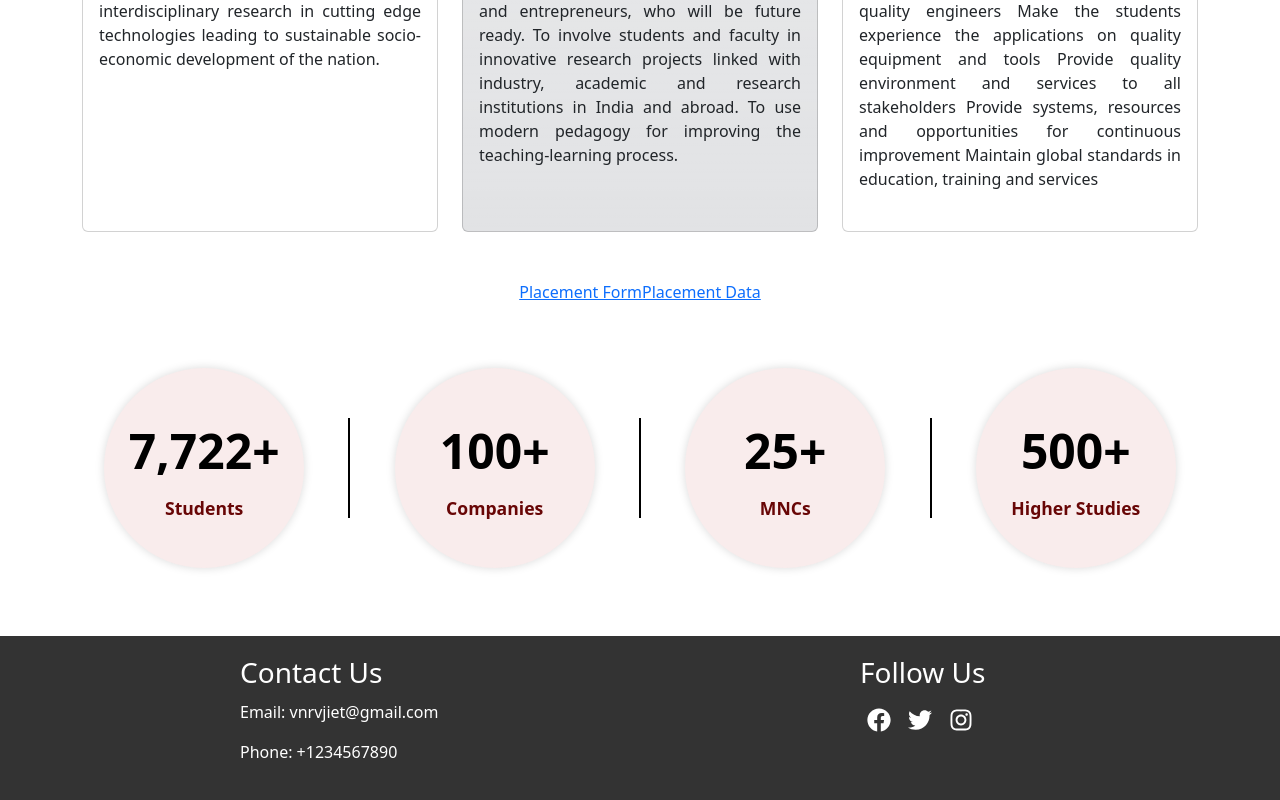
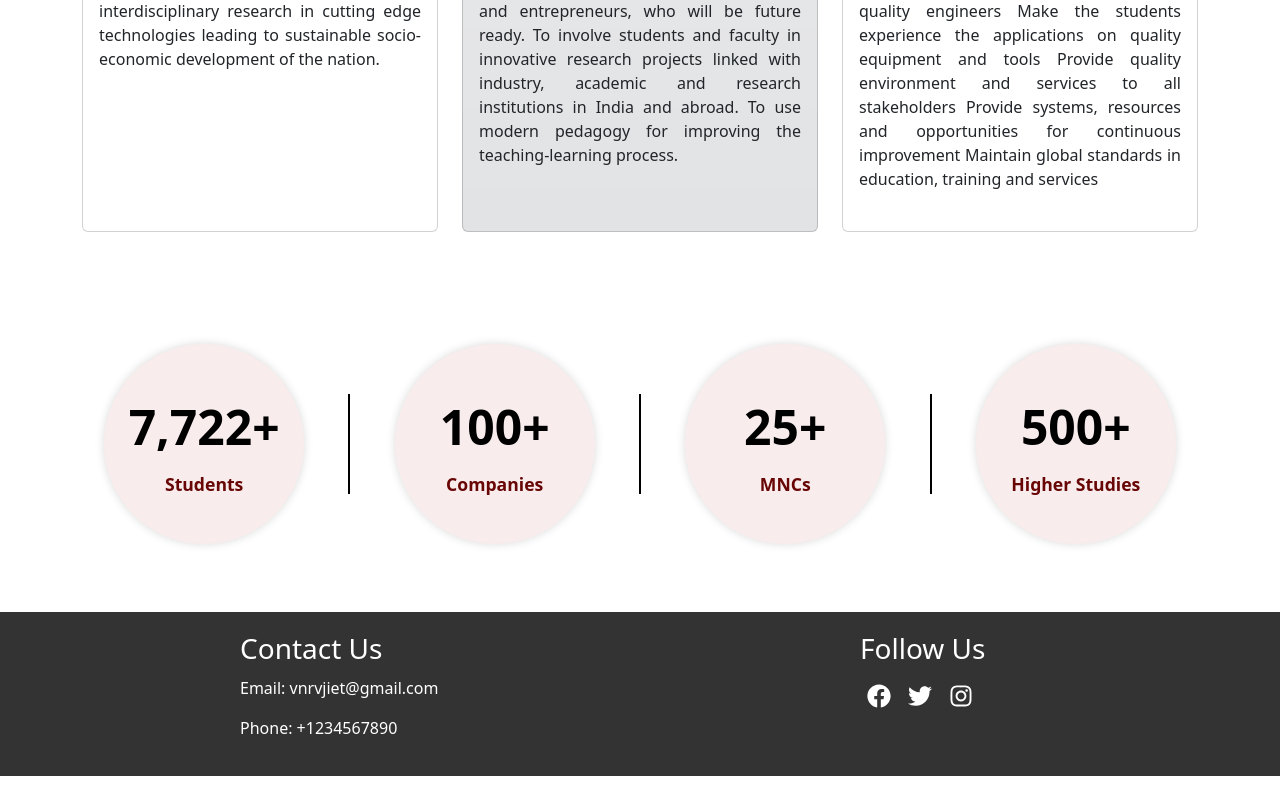
Before and after one commit to SrijaChevuturi/Fp, a React (Create React App) app: page / in a window 1280 px wide. Shown: the part 1361-2161 px from the top of the page. After the commit the page ends 2137 px from the top, so only its background shows below. Built offline with nearby package versions, Linux system fonts and the light colour scheme.

Commit message:
Done till placements

```diff
--- a/src/components/companies/Companies.js
+++ b/src/components/companies/Companies.js
@@ -1,13 +1,13 @@
 import React from 'react';
-// import img1 from "H:/training/fp/frontend/src/components/images/img1.png";
-// import img2 from "H:/training/fp/frontend/src/components/images/img2.png";
+import img1 from "H:/training/fp/frontend/src/components/images/img1.png";
+import img2 from "H:/training/fp/frontend/src/components/images/img2.png";
 import './Companies.css'; // Import the CSS file
 
 function Companies() {
   return (
     <div className="companies-container">
-      {/* <img src={img1} alt="Image 1" className="company-image" />
-      <img src={img2} alt="Image 2" className="company-image" /> */}
+      <img src={img1} alt="Image 1" className="company-image" />
+      <img src={img2} alt="Image 2" className="company-image" />
     </div>
   );
 }
--- a/src/components/home/Home.js
+++ b/src/components/home/Home.js
@@ -104,10 +104,10 @@ Maintain global standards in education, training and services
             <br />
             <br />
         </div>
-        <div>
+        {/* <div>
             <a href="/placementForm">Placement Form</a>
             <a href="/placementData">Placement Data</a>
-        </div>
+        </div> */}
         <div className="container">
             <div className="circles">
                 <div className="circle">
```
